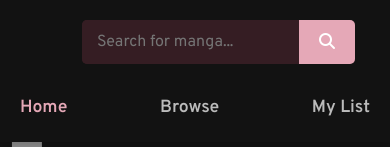
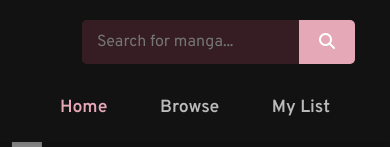
Before and after one commit to kimd61/mymangalist, a plain HTML site: page index.html in a window 390 px wide. Shown: the top 147 px of the page. Drawn offline with Linux system fonts and the light colour scheme; no server answers.

Commit message:
Added padding to nav bar (home, browse, my list buttons)

```diff
--- a/browse.css
+++ b/browse.css
@@ -490,6 +490,7 @@ footer p {
         order: 3;
         width: 100%;
         margin-top: 15px;
+        padding: 0px 40px;
     }
 
     nav ul {
--- a/index.css
+++ b/index.css
@@ -419,6 +419,7 @@ footer p {
         order: 3;
         width: 100%;
         margin-top: 15px;
+        padding: 0px 40px;
     }
 
     nav ul {
```
